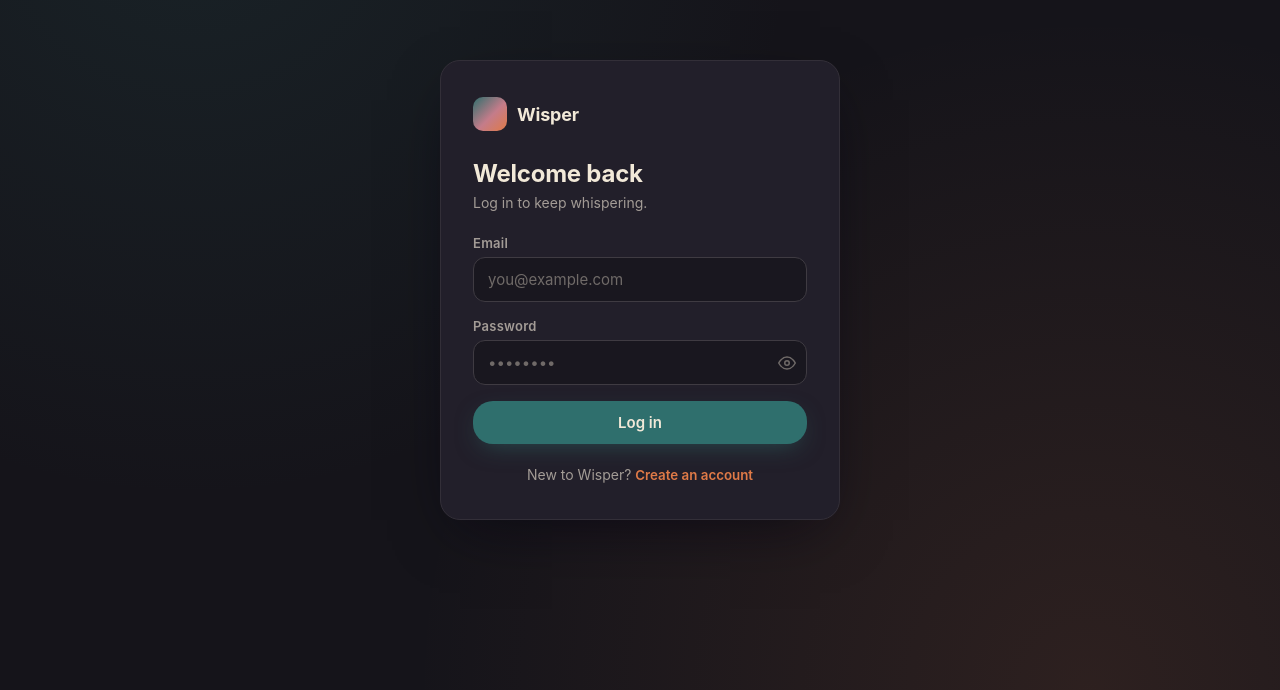
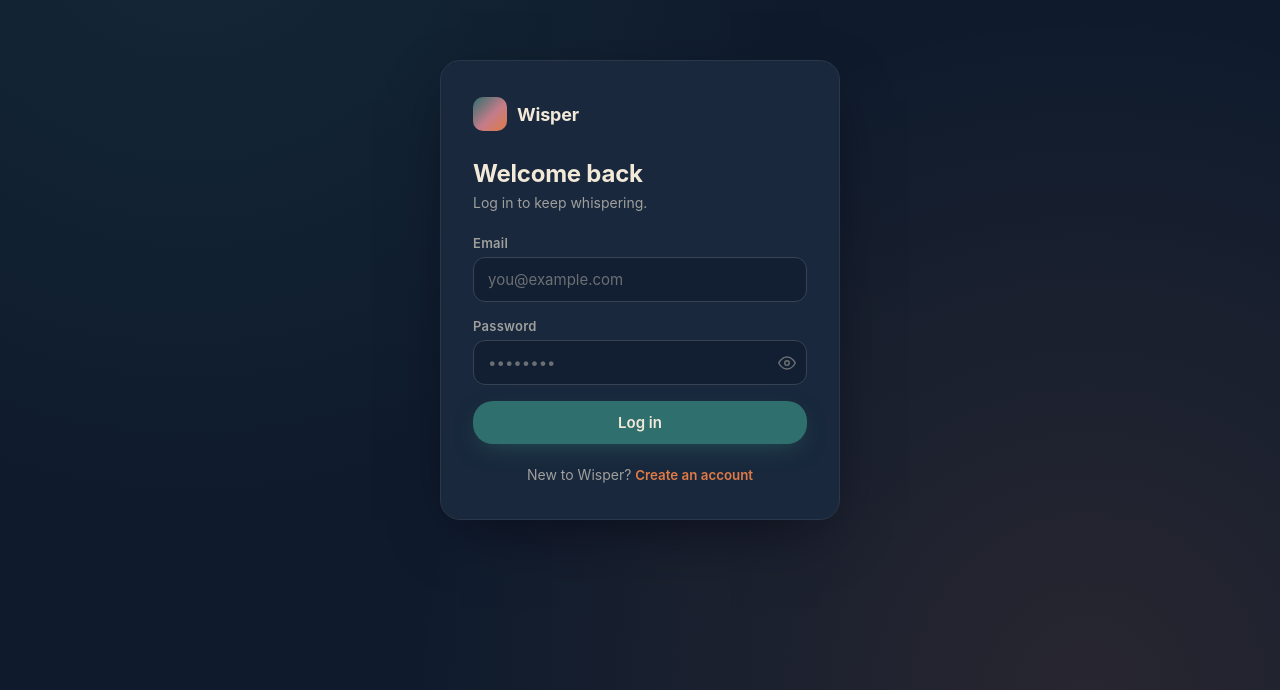
Before and after one commit to Shubhang-Kuber/Wisper, a React (Vite) app in the folder frontend/: page /login in a window 1280 px wide. Shown: the part 110-800 px from the top of the page. Built offline with nearby package versions, Linux system fonts and the light colour scheme; no server answers.

Commit message:
Changed the background color of the app to a tone of blue

```diff
--- a/frontend/src/index.css
+++ b/frontend/src/index.css
@@ -1,11 +1,11 @@
 /* ---------------------------------------------------------------------- */
 /* Wisper — design tokens                                                 */
-/* A dark, moody palette: near-black plum-tinted background, cream text,  */
+/* A dark, moody palette: deep-navy ocean-tide background, cream text,    */
 /* teal as the primary accent (sender bubbles, buttons, links) against a  */
 /* slate-blue secondary (receiver bubbles), with terracotta as the one    */
 /* warm call-to-action color (the send button) and mustard/sage/dusty-    */
 /* rose reserved for attention, success, and sparing special accents.     */
-/* Every color in the app is one of these eight swatches, the near-black  */
+/* Every color in the app is one of these eight swatches, the deep-blue   */
 /* base/surface tones derived from them, or a color-mix() blend of two —  */
 /* nothing outside this closed set.                                      */
 /* ---------------------------------------------------------------------- */
@@ -20,11 +20,13 @@
   --dusty-rose: #c47c8a;
   --plum: #5b3a62;
 
-  /* Backgrounds — base is deepest, each layer a touch lighter */
-  --bg: #15141a;
-  --bg-inset: #19171f;
-  --bg-elevated: #1e1c24;
-  --bg-card: #221f2a;
+  /* Backgrounds — deep-navy ocean base, each layer a touch lighter and    */
+  /* a touch bluer, so the whole app reads as one cohesive tide rather     */
+  /* than a neutral near-black with color floating on top of it.          */
+  --bg: #0f1b2d;
+  --bg-inset: #121f32;
+  --bg-elevated: #162437;
+  --bg-card: #19283c;
 
   --border: color-mix(in srgb, var(--cream) 14%, var(--bg-card));
   --border-soft: color-mix(in srgb, var(--cream) 8%, var(--bg-card));
@@ -63,8 +65,10 @@
   /* Special accent — used sparingly (brand mark, small highlights) */
   --special: var(--dusty-rose);
 
-  /* Deep, grounding contrast — header bar */
-  --deep: var(--plum);
+  /* Deep, grounding contrast — header bar. Blue-slate dominant so the      */
+  /* header reads as part of the same ocean palette as the rest of the app; */
+  /* plum stays in as a faint undertone rather than the dominant color.     */
+  --deep: color-mix(in srgb, var(--slate-blue) 70%, var(--plum) 30%);
 
   --radius-sm: 12px;
   --radius-md: 14px;
@@ -859,6 +863,34 @@ a {
   display: flex;
   flex-direction: column;
   gap: 10px;
+  /* A slow, barely-perceptible tide: deep navy drifting through a mid
+     slate-blue and a soft teal undertone and back. Low contrast between
+     stops and a long loop keep this a mood, not a distraction. */
+  background: linear-gradient(
+    135deg,
+    var(--bg) 0%,
+    color-mix(in srgb, var(--slate-blue) 16%, var(--bg)) 45%,
+    color-mix(in srgb, var(--teal) 12%, var(--bg)) 70%,
+    var(--bg) 100%
+  );
+  background-size: 260% 260%;
+  animation: tide-drift 28s ease-in-out infinite;
+}
+
+@keyframes tide-drift {
+  0%,
+  100% {
+    background-position: 0% 30%;
+  }
+  50% {
+    background-position: 100% 70%;
+  }
+}
+
+@media (prefers-reduced-motion: reduce) {
+  .message-scroll {
+    animation: none;
+  }
 }
 
 .message-thread-loading {
```
